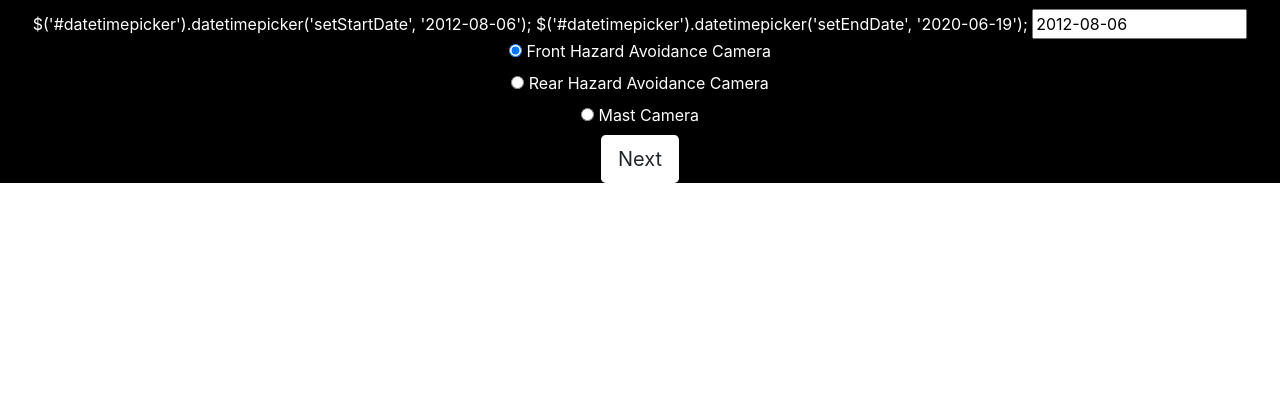
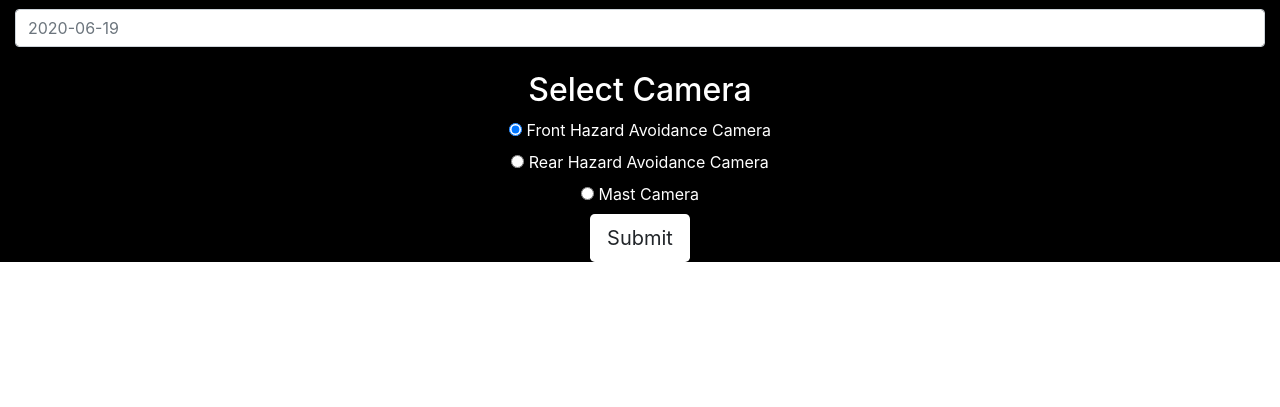
Before and after one commit to brianr0922/mars_rover, a Flask app: a page that uses templates/pic_criteria.html in a window 1280 px wide. Shown: the part 393-800 px from the top of the page. Run offline with Flask 2, Linux system fonts and the light colour scheme; some libraries are stand-ins or nearby versions.

Commit message:
Add files via upload

```diff
--- a/templates/pic_criteria.html
+++ b/templates/pic_criteria.html
@@ -12,19 +12,18 @@
   </head>
   <body>
       <div class="text-center" style="background-color: black">
-        <h1 class="text-white">Rover Criteria Selection</h1>
+        <h1 class="text-white">{{data}} Rover Criteria Selection</h1>
         <img src="https://boygeniusreport.files.wordpress.com/2019/05/capture-26.jpg?quality=70&strip=all&w=782" alt="Curiosity" style="max-width:50%">
       </div>
 
       <div class="container-fluid text-center text-white" style="background-color: black">
         <h2>Select Date</h2>
         <form action="/pic_date" method="post">
-          <div class="input-append date" id="datetimepicker" data-date="2012-08-06" data-date-format="yyyy-mm-dd">
-            $('#datetimepicker').datetimepicker('setStartDate', '2012-08-06');
-            $('#datetimepicker').datetimepicker('setEndDate', '2020-06-19');
-            <input class="span2" size="16" type="text" value="2012-08-06">
-            <span class="add-on"><i class="icon-th"></i></span>
+          <div class="input-group date">
+            <input class="form-control" id="date" name="date" placeholder="2020-06-19" type="text" data-date-end-date="2020-06-19" data-date-start-date="2012-08-06" style="width:50px;"/>
           </div>
+          <br>
+          <h2>Select Camera</h2>
           <div class="radio">
             <label><input type="radio" name="optcam" value="FHAZ" checked> Front Hazard Avoidance Camera</label>
           </div>
@@ -35,8 +34,27 @@
             <label><input type="radio" name="optcam" value="MAST"> Mast Camera</label>
           </div>
           <div class="container" style="background-color: black">
-            <button type="submit" class="btn btn-default btn-lg" style="background-color: white" value="Rover">Next</button>
+            <button type="submit" class="btn btn-default btn-lg" style="background-color: white" value="Rover">Submit</button>
           </div>
       </div>
   </body>
 </html>
+<!-- Include jQuery -->
+<script type="text/javascript" src="https://code.jquery.com/jquery-1.11.3.min.js"></script>
+
+<!-- Include Date Range Picker -->
+<script type="text/javascript" src="https://cdnjs.cloudflare.com/ajax/libs/bootstrap-datepicker/1.4.1/js/bootstrap-datepicker.min.js"></script>
+<link rel="stylesheet" href="https://cdnjs.cloudflare.com/ajax/libs/bootstrap-datepicker/1.4.1/css/bootstrap-datepicker3.css"/>
+
+<script>
+    $(document).ready(function(){
+        var date_input=$('input[name="date"]'); //our date input has the name "date"
+        var container=$('.bootstrap-iso form').length>0 ? $('.bootstrap-iso form').parent() : "body";
+        date_input.datepicker({
+            format: 'yyyy-mm-dd',
+            container: container,
+            todayHighlight: true,
+            autoclose: true,
+        })
+    })
+</script>
```
